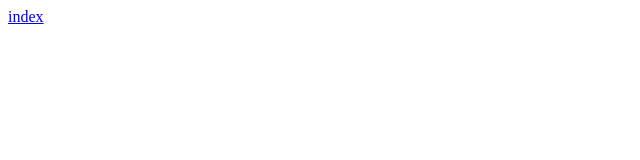
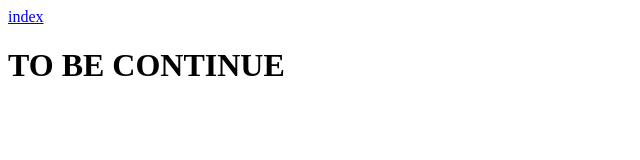
Before and after one commit to Poopa404/kanbanBoardTest, a plain HTML site: page index.html in a window 1280 px wide. Shown: the whole page, without its empty margins (0-640 px from the left). Drawn offline with Linux system fonts and the light colour scheme.

Commit message:
add to be continue

```diff
--- a/index.html
+++ b/index.html
@@ -1 +1,2 @@
 <a href="profile.html">index</a>
+<h1>TO BE CONTINUE</h1>
```
